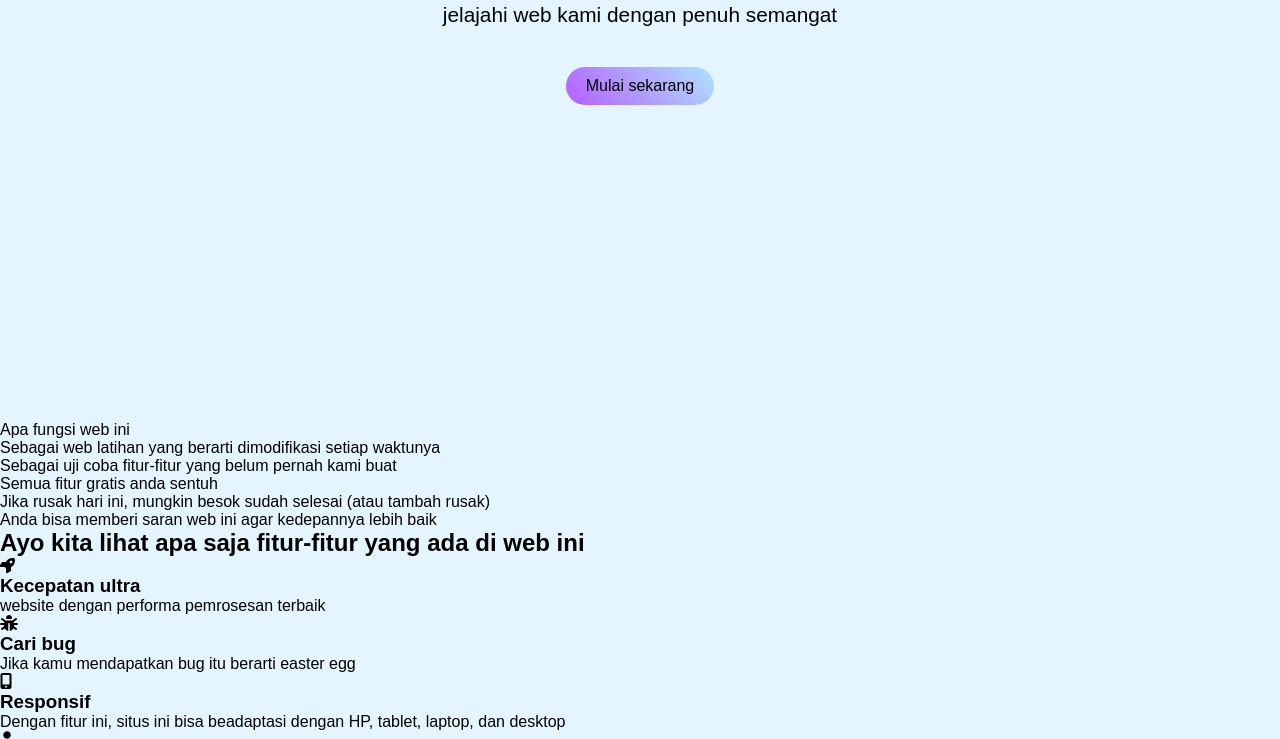
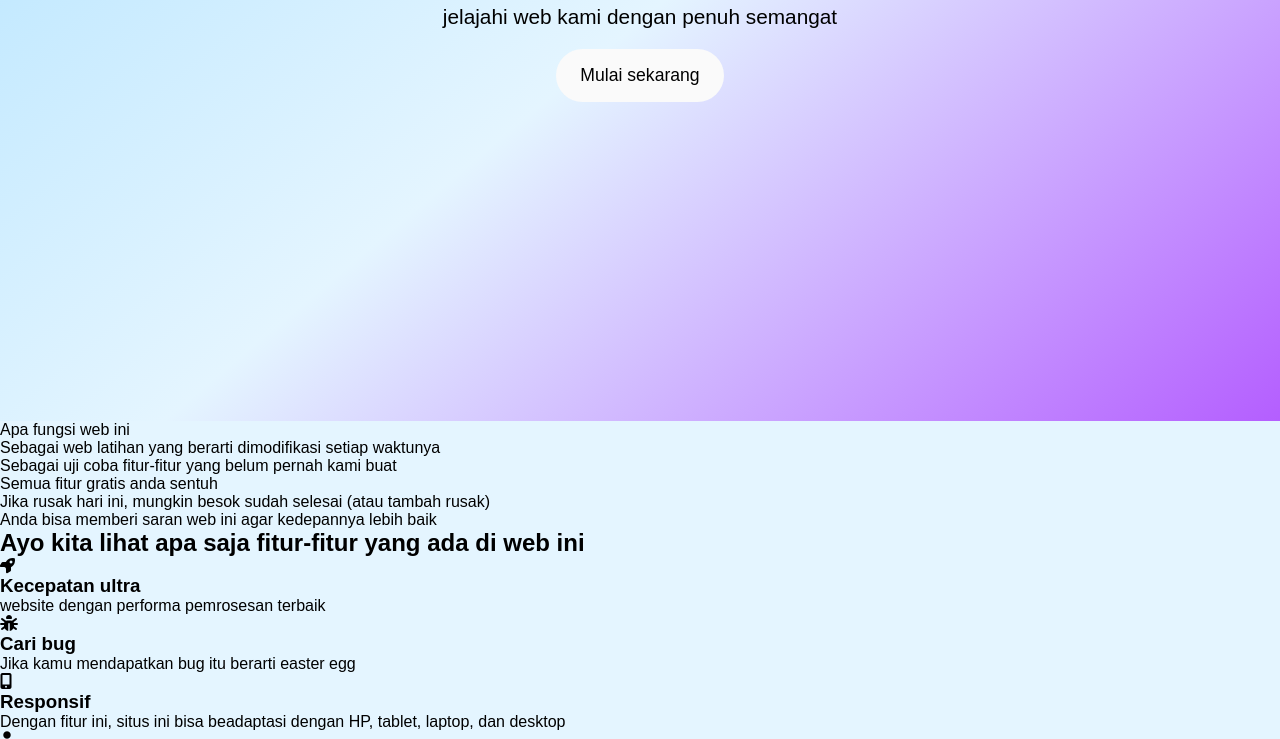
Before and after one commit to Rahmad-ctrl/Web-l, a plain HTML site: page view/hal1.html in a window 1280 px wide. Shown: the part 379-1118 px from the top of the page. Drawn offline with Linux system fonts and the light colour scheme.

Commit message:
update style.css

```diff
--- a/src/style/style.css
+++ b/src/style/style.css
@@ -9,6 +9,8 @@
   --biru: #AFE2FF;
   --biru-plus: #E4F5FF;
   --ungu: #B45EFF;
+  --ungu-bayang : #B45EFF82;
+  --biru-bayang: #63C7FF82;
 }
 [id]{
   scroll-margin-top: 60px;
@@ -33,11 +35,14 @@ body.darkOn{
   width: 100vw;
   background: var(--biru);
   top: 0;
+  z-index: 1000;
 }
 .nav-hero{
   height: 60px;
   display: flex;
   align-items: center;
+  margin-right: auto;
+  margin-left: 10px;
 }
 .nav-hero button{
   margin-right: 20px;
@@ -98,6 +103,9 @@ body.darkOn{
   justify-content: center;
   flex-direction: column;
   gap: 20px;
+  background: linear-gradient(140deg,var(--biru) 0%,
+  var(--biru-plus) 50%,
+  var(--ungu) 100%);
 }
 .hero h1{
   font-size: 2.5rem;
@@ -107,15 +115,22 @@ body.darkOn{
   font-size: 1.3rem;
 }
 .hero button{
-  font-size: 1rem;
-  padding: 10px 20px;
+  padding: 1rem 1.5rem;
+  font-size: 1.1rem;
+  border-radius: 30px;
   border: none;
-  background: linear-gradient( 50deg, var(--ungu),var(--biru));
-  border-radius: 20px;
-  margin-top: 20px;
-  transition: all 0.3s cubic-bezier(0.34, 1.56, 0.64, 1);
+  background-color: var(--putih);
+  display: flex;
+  align-items: center;
+  justify-content: center;
+  position: relative;
 }
-.hero button:hover{
-  transform: translateY(-5px);
-  box-shadow: 0 5px 10px rgba(0, 0, 0, 0.2);
+.hero button::after{
+  content: '';
+  position: absolute;
+  width: 105%;
+  height: 110%;
+  background-image: linear-gradient(150deg, var(--ungu), var(--biru));
+  border-radius: 30px;
+  z-index: -1;
 }
```
